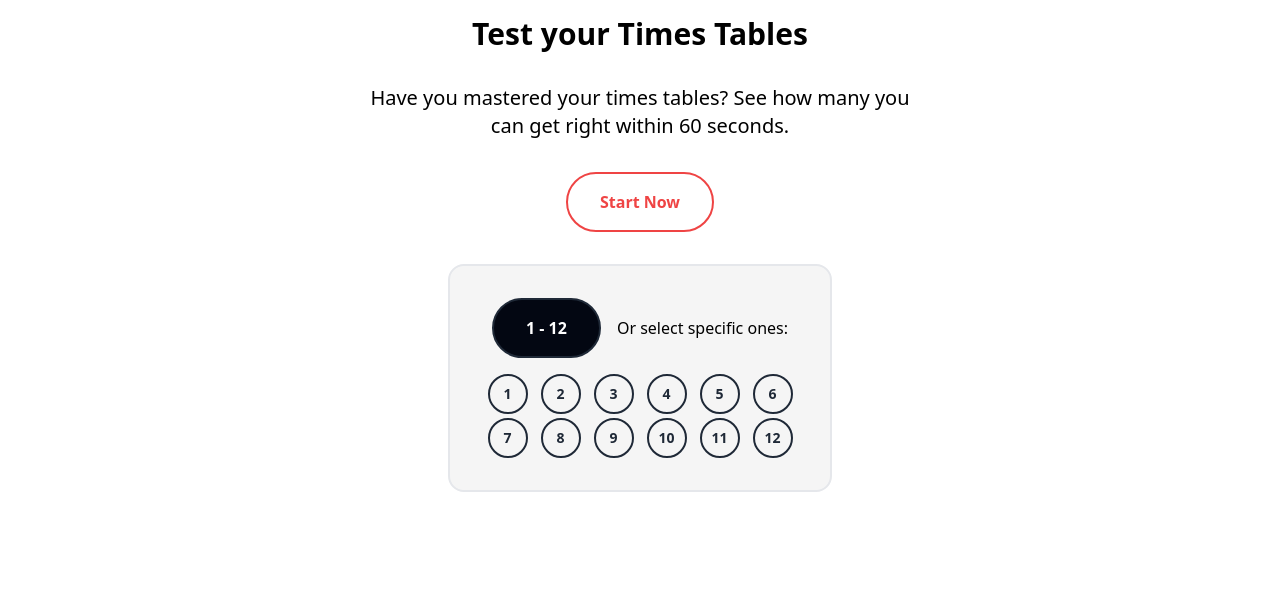
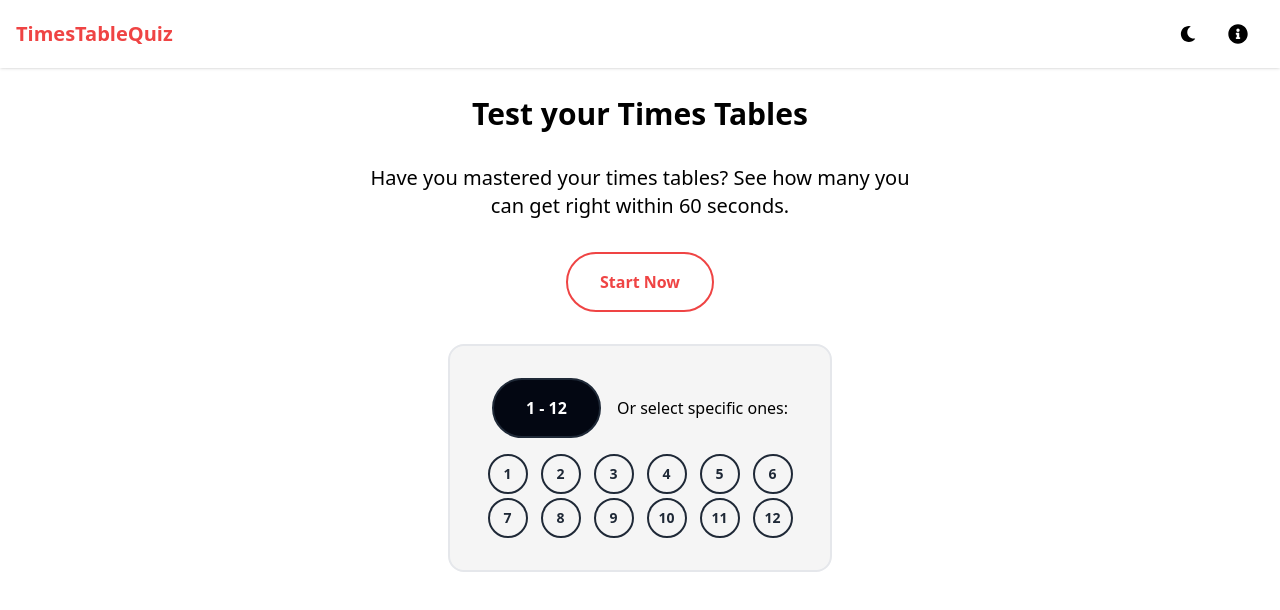
Before and after one commit to Lurky-phish-2085/times-table-quiz, a React (Vite) app: page / in a window 1280 px wide. Shown: the top 610 px of the page. Built offline with nearby package versions, Linux system fonts and the light colour scheme.

Commit message:
feat: Implement Header component which hides on scroll or on other context

```diff
--- /dev/null
+++ b/src/components/atoms/app-logo.tsx
@@ -0,0 +1,23 @@
+import clsx from "clsx";
+import type { HTMLAttributes } from "react";
+
+type AppLogoProps = HTMLAttributes<HTMLDivElement>;
+
+function AppLogo({
+  className,
+  ...props
+}: AppLogoProps) {
+  return (
+    <div
+      className={clsx(
+        "text-xl text-primary font-bold",
+        className,
+      )}
+      {...props}
+    >
+      TimesTableQuiz
+    </div>
+  );
+}
+
+export default AppLogo;
--- /dev/null
+++ b/src/components/organisms/header.tsx
@@ -0,0 +1,50 @@
+import clsx from "clsx";
+import type { HTMLAttributes } from "react";
+import { FaInfoCircle, FaMoon } from "react-icons/fa";
+import { useScrollDirection } from "../../hooks/use-scroll-direction";
+import AppLogo from "../atoms/app-logo";
+import Button from "../atoms/button";
+
+type HeaderProps = HTMLAttributes<HTMLElement>;
+
+function Header({
+  hidden,
+  ...props
+}: HeaderProps) {
+  const scrollDirection = useScrollDirection();
+
+  const isHidden = hidden || scrollDirection == "down";
+
+  return (
+    <header
+      className={clsx(
+        "w-full py-2 px-4",
+        "fixed top-0 left-0",
+        "bg-white shadow",
+        "transition-transform duration-300",
+        { "-translate-y-full": isHidden },
+        { "translate-y-0": !isHidden },
+        "z-50",
+      )}
+      {...props}
+    >
+      <div
+        className="flex items-center"
+      >
+        <AppLogo className="mr-auto" />
+        <Button
+          variant="icon-ghost"
+        >
+          <FaMoon />
+        </Button>
+        <Button
+          variant="icon-ghost"
+        >
+          <FaInfoCircle className="text-xl" />
+        </Button>
+      </div>
+    </header>
+  );
+}
+
+export default Header;
--- a/src/components/organisms/times-table-quiz-app/times-table-quiz-app.tsx
+++ b/src/components/organisms/times-table-quiz-app/times-table-quiz-app.tsx
@@ -1,5 +1,7 @@
 import clsx from "clsx";
 import { useEffect, useState, type ReactNode } from "react";
+import { useMediaQuery } from "usehooks-ts";
+import Header from "../header.tsx";
 import MistakeReview from "./mistake-review";
 import QuizResults from "./quiz-results";
 import TimesTableQuiz from "./times-table-quiz";
@@ -82,16 +84,25 @@ function TimesTableQuizApp() {
     );
   }
 
+  const isScreenLarge = useMediaQuery("(min-width: 1024px)");
+  const isHeaderHidden = screenState === "QUIZ" && !isScreenLarge;
+
   return (
+    <>
+      <Header
+        hidden={isHeaderHidden}
+      />
       <div
         className={clsx(
           "h-dvh",
+          { "mt-20": !isHeaderHidden },
           "transition-all duration-500",
           { "opacity-0 scale-90": isTransitionAnimating },
         )}
       >
         {screen}
       </div>
+    </>
   );
 }
 
--- /dev/null
+++ b/src/hooks/use-scroll-direction.ts
@@ -0,0 +1,26 @@
+import { useEffect, useState } from "react";
+
+type ScrollDirection = "up" | "down";
+
+export const useScrollDirection = (): ScrollDirection => {
+  const [scrollDir, setScrollDir] = useState<ScrollDirection>("up");
+
+  useEffect(() => {
+    let lastScrollY = window.scrollY;
+
+    const updateScrollDir = () => {
+      const { scrollY } = window;
+
+      if (Math.abs(scrollY - lastScrollY) > 5) {
+        setScrollDir(scrollY > lastScrollY ? "down" : "up");
+        lastScrollY = scrollY > 0 ? scrollY : 0;
+      }
+    };
+
+    window.addEventListener("scroll", updateScrollDir);
+
+    return () => window.removeEventListener("scroll", updateScrollDir);
+  }, []);
+
+  return scrollDir;
+}
```
Lines whose indentation alone changed are shown as unchanged.
